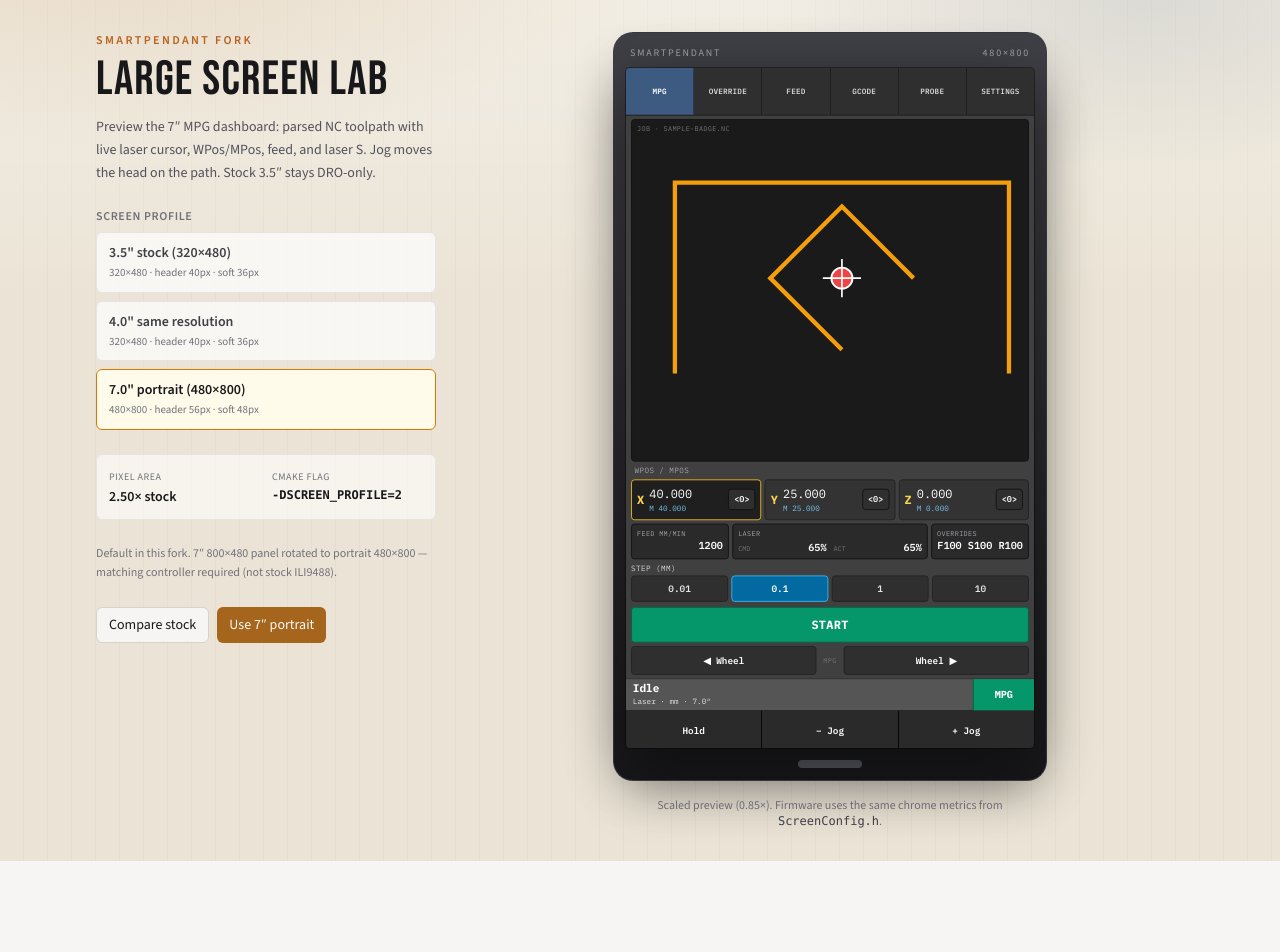
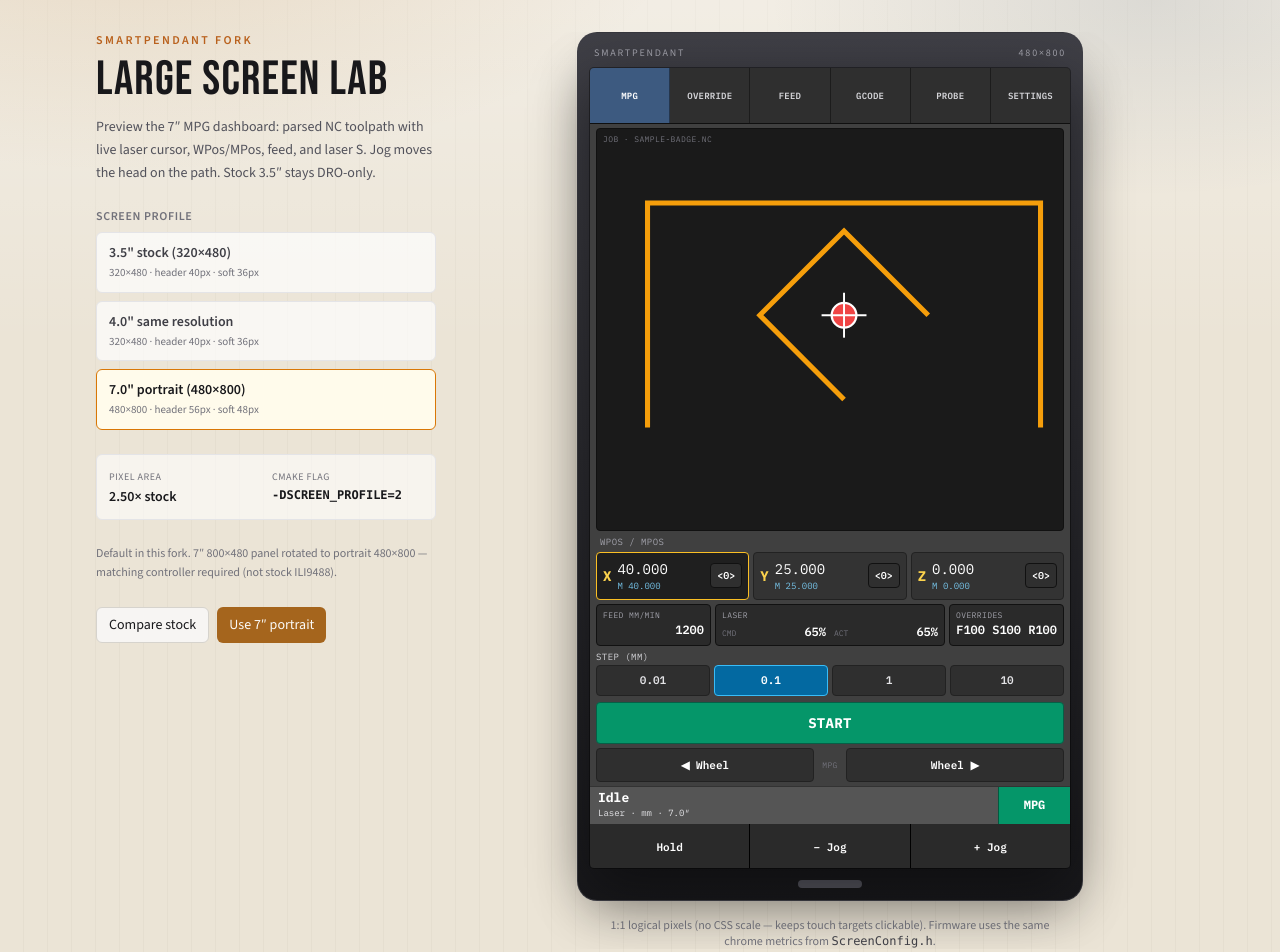
Before and after one commit to MikonosII/pendant-large-display, a Next.js app in the folder simulator/: page / in a window 1280 px wide. Shown: the top 952 px of the page. Before the commit the page ends 861 px from the top, so only its background shows below. Built offline with nearby package versions, Linux system fonts and the light colour scheme.

Commit message:
Render layout lab pendant at 1:1 logical pixels
CSS zoom and transform:scale both broke pointer hit-testing on
tabs and Probe controls; drop preview scaling so clicks land.

```diff
--- a/simulator/src/components/pendant/LayoutLab.tsx
+++ b/simulator/src/components/pendant/LayoutLab.tsx
@@ -1,6 +1,6 @@
 "use client";
 
-import { useEffect, useState } from "react";
+import { useState } from "react";
 import { Button } from "@/components/ui/button";
 import { PendantScreen } from "@/components/pendant/PendantScreen";
 import { PROFILES, type ProfileId } from "@/lib/screen-profiles";
@@ -8,18 +8,7 @@ import { cn } from "@/lib/utils";
 
 export function LayoutLab() {
   const [profileId, setProfileId] = useState<ProfileId>(2);
-  const [viewportH, setViewportH] = useState(800);
   const profile = PROFILES.find((p) => p.id === profileId) ?? PROFILES[2];
-
-  useEffect(() => {
-    const update = () => setViewportH(window.innerHeight);
-    update();
-    window.addEventListener("resize", update);
-    return () => window.removeEventListener("resize", update);
-  }, []);
-
-  const maxH = Math.min(720, viewportH - 120);
-  const scale = Math.max(0.55, Math.min(1.35, maxH / profile.logicalH));
 
   const areaRatio =
     (profile.logicalW * profile.logicalH) / (320 * 480);
@@ -112,7 +101,7 @@ export function LayoutLab() {
         </div>
       </aside>
 
-      <main className="flex min-w-0 flex-1 flex-col items-center gap-4">
+      <main className="flex min-w-0 flex-1 flex-col items-center gap-4 overflow-x-auto">
         <div className="rounded-[1.25rem] border border-zinc-700/80 bg-gradient-to-b from-zinc-700 to-zinc-900 p-3 shadow-2xl">
           <div className="mb-2 flex items-center justify-between px-1 text-[10px] uppercase tracking-[0.18em] text-zinc-400">
             <span>SmartPendant</span>
@@ -120,14 +109,15 @@ export function LayoutLab() {
               {profile.logicalW}×{profile.logicalH}
             </span>
           </div>
-          <PendantScreen profile={profile} scale={scale} />
+          <PendantScreen profile={profile} />
           <div className="mt-3 flex justify-center">
             <div className="h-2 w-16 rounded-full bg-zinc-600" />
           </div>
         </div>
         <p className="max-w-md text-center text-xs text-zinc-500">
-          Scaled preview ({scale.toFixed(2)}×). Firmware uses the same chrome
-          metrics from <code className="text-zinc-700">ScreenConfig.h</code>.
+          1:1 logical pixels (no CSS scale — keeps touch targets clickable).
+          Firmware uses the same chrome metrics from{" "}
+          <code className="text-zinc-700">ScreenConfig.h</code>.
         </p>
       </main>
     </div>
--- a/simulator/src/components/pendant/PendantScreen.tsx
+++ b/simulator/src/components/pendant/PendantScreen.tsx
@@ -27,10 +27,9 @@ const INITIAL_JOB = (() => {
 
 type Props = {
   profile: ScreenProfile;
-  scale: number;
 };
 
-export function PendantScreen({ profile, scale }: Props) {
+export function PendantScreen({ profile }: Props) {
   const [page, setPage] = useState<PageId>("MPG");
   const [mpgOn, setMpgOn] = useState(true);
   const [axes, setAxes] = useState(INITIAL_AXES);
@@ -114,8 +113,9 @@ export function PendantScreen({ profile, scale }: Props) {
     <div
       className="relative overflow-hidden rounded-sm shadow-[0_20px_60px_rgba(0,0,0,0.45)] ring-1 ring-black/40"
       style={{
-        width: profile.logicalW * scale,
-        height: profile.logicalH * scale,
+        // 1:1 logical pixels — CSS zoom/transform scale breaks pointer hit-testing
+        width: profile.logicalW,
+        height: profile.logicalH,
         background: "#2a2a2a",
         fontFamily: "var(--font-ibm-plex-mono), ui-monospace, monospace",
       }}
@@ -124,9 +124,6 @@ export function PendantScreen({ profile, scale }: Props) {
         style={{
           width: profile.logicalW,
           height: profile.logicalH,
-          // transform (not CSS zoom) so hit-testing matches the scaled paint box
-          transform: `scale(${scale})`,
-          transformOrigin: "top left",
         }}
       >
         <div
```
